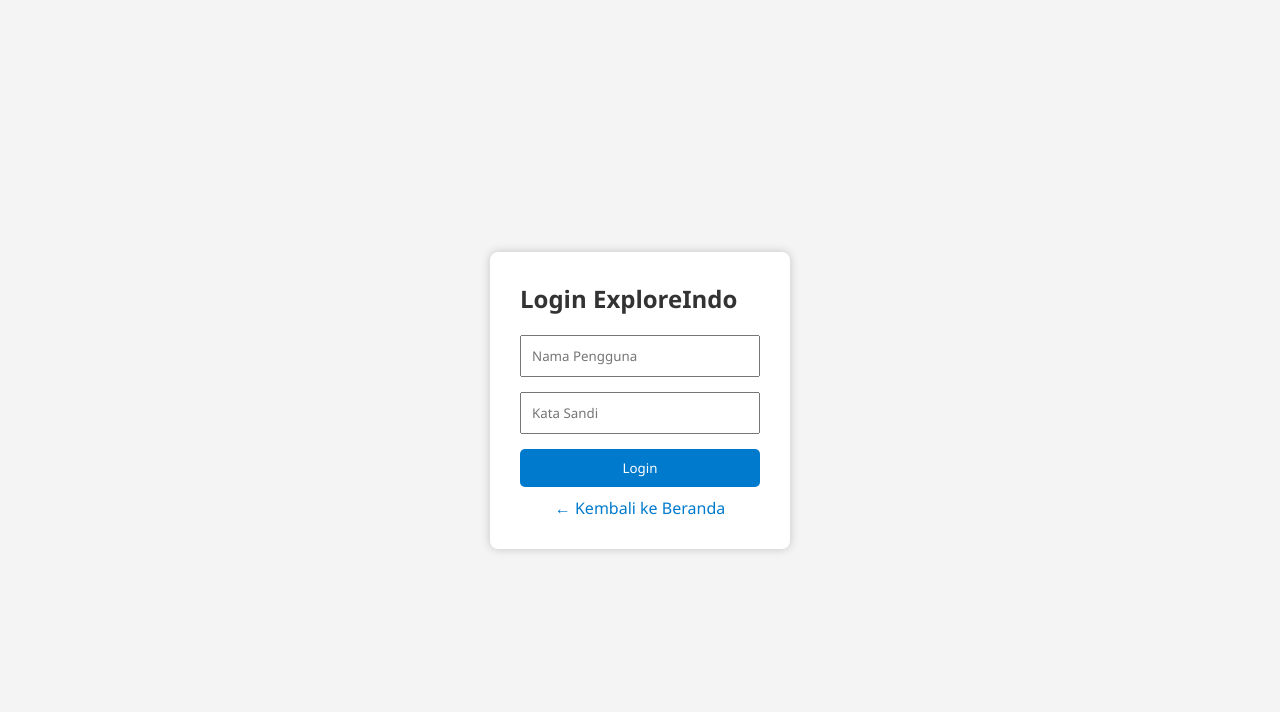
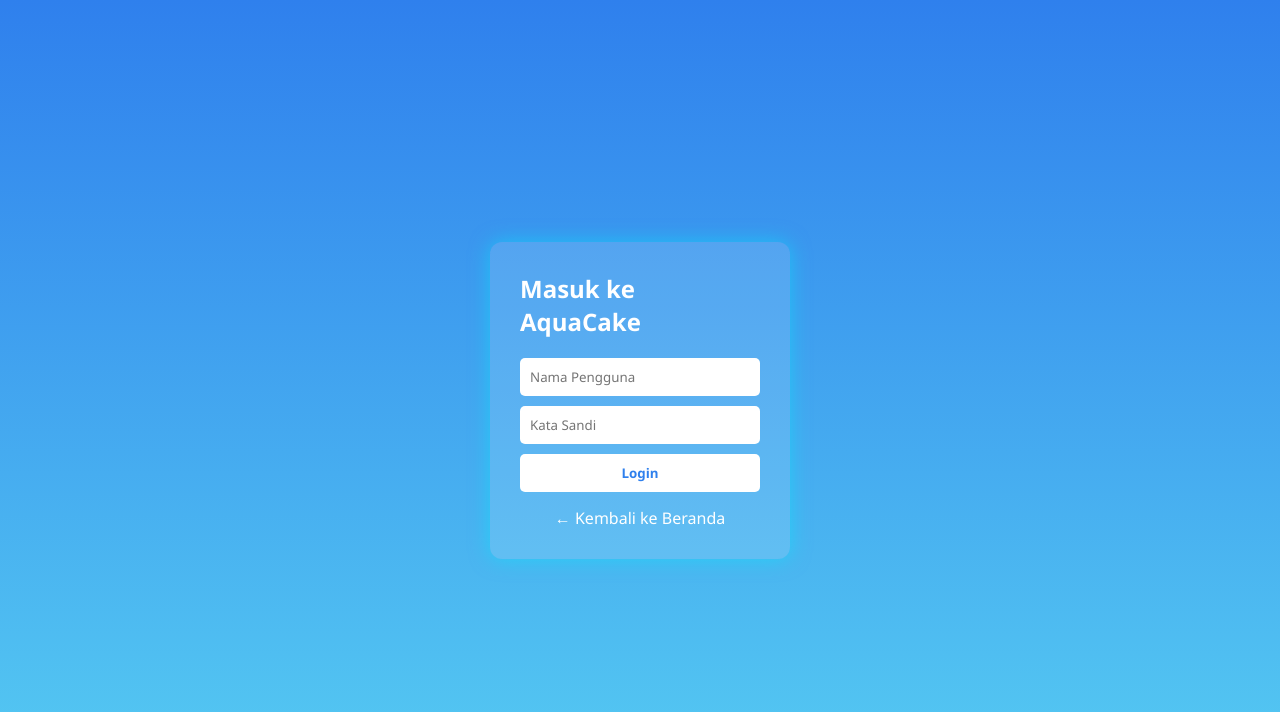
Before and after one commit to Ihdan514/webku, a plain HTML site: page Login.html in a window 1280 px wide. Drawn offline with Linux system fonts and the light colour scheme.

Commit message:
Update Login.html

```diff
--- a/Login.html
+++ b/Login.html
@@ -1,15 +1,65 @@
 <!DOCTYPE html>
 <html lang="id">
 <head>
-  <meta charset="UTF-8">
-  <meta name="viewport" content="width=device-width, initial-scale=1.0">
-  <title>Login - ExploreIndo</title>
-  <link rel="stylesheet" href="style.css">
+  <meta charset="UTF-8" />
+  <meta name="viewport" content="width=device-width, initial-scale=1.0" />
+  <title>Login - AquaCake</title>
+  <link rel="stylesheet" href="style.css" />
+  <style>
+    .login-container {
+      display: flex;
+      flex-direction: column;
+      justify-content: center;
+      align-items: center;
+      height: 100vh;
+      background: linear-gradient(to top, #56ccf2, #2f80ed);
+      color: white;
+    }
+
+    .login-box {
+      background-color: #ffffff20;
+      padding: 30px;
+      border-radius: 12px;
+      box-shadow: 0 0 20px rgba(0, 238, 255, 0.5);
+    }
+
+    .login-box h2 {
+      margin-bottom: 20px;
+      color: white;
+    }
+
+    .login-box input {
+      padding: 10px;
+      margin: 10px 0;
+      width: 100%;
+      border-radius: 5px;
+      border: none;
+    }
+
+    .login-box button {
+      padding: 10px;
+      background-color: #fff;
+      border: none;
+      width: 100%;
+      font-weight: bold;
+      border-radius: 5px;
+      color: #2f80ed;
+      cursor: pointer;
+    }
+
+    .login-box a {
+      display: block;
+      text-align: center;
+      margin-top: 15px;
+      color: white;
+      text-decoration: none;
+    }
+  </style>
 </head>
 <body>
   <div class="login-container">
     <form class="login-box" onsubmit="event.preventDefault(); window.location.href='index.html';">
-      <h2>Login ExploreIndo</h2>
+      <h2>Masuk ke AquaCake</h2>
       <input type="text" placeholder="Nama Pengguna" required />
       <input type="password" placeholder="Kata Sandi" required />
       <button type="submit">Login</button>
```
